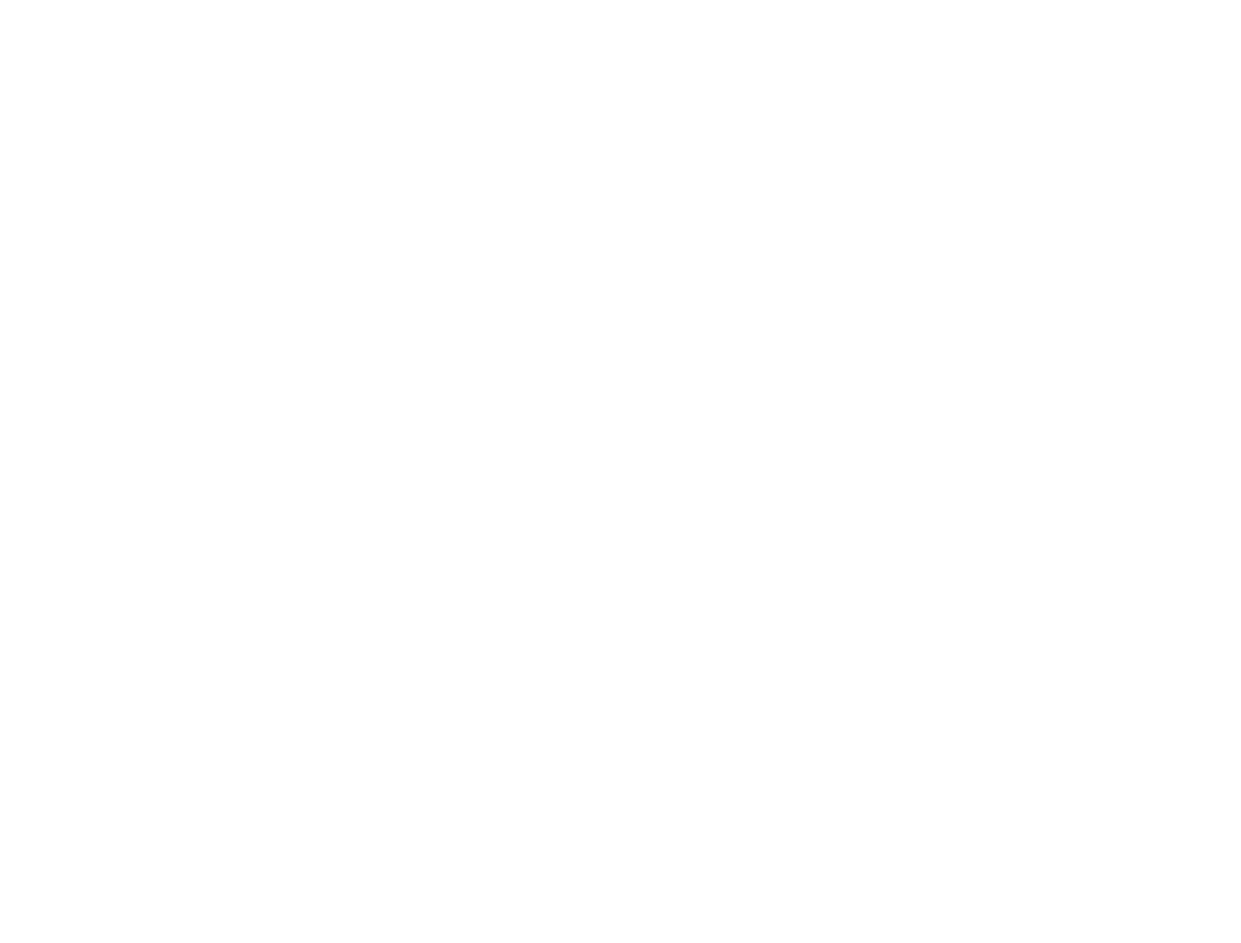
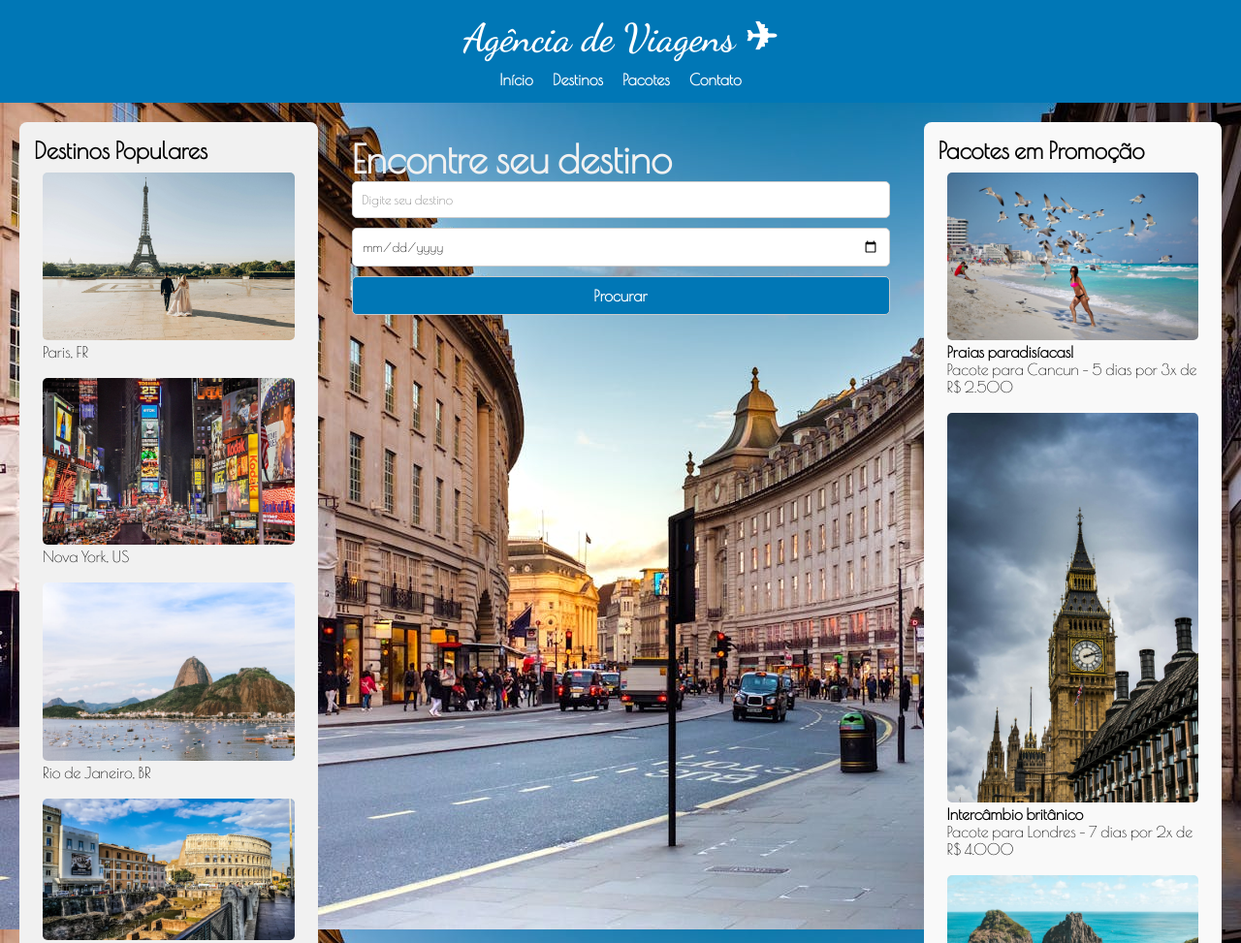
Before and after one commit to YasminOdaLima/agencia_viagem, a plain HTML site: page index.html in a window 1280 px wide. Shown: the top 973 px of the page at 97% size. Before the commit the page ends 800 px from the top, so only its background shows below. Drawn offline with nearby package versions, Linux system fonts and the light colour scheme.

Commit message:
Concluído
Projeto concluído.

```diff
--- a/index.html
+++ b/index.html
@@ -12,7 +12,61 @@
 </head>
 <body>
     <!-- Cabeçalho da página -->
+    <header>
+        <!-- Logo da agência -->
+        <h1 id="inicio">Agência de Viagens ✈</h1>
 
+        <!-- Navegação com links para seções da página -->
+        <nav>
+            <a href="#inicio">Início</a>
+            <a href="#destinos">Destinos</a>
+            <a href="#pacotes">Pacotes</a>
+            <a href="#contatos">Contato</a>
+        </nav>
+    </header>
+
+    <!-- Conteúdo principal da página -->
+    <div class="container">
+        <!-- Barra lateral esquerda com destinos populares -->
+        <aside class="sidebar">
+            <h2 id="destinos">Destinos Populares</h2>
+            <ul>
+                <li><img src="img/paris.jpg" alt="Paris"> Paris, FR</li>
+                <li><img src="img/ny.jpg" alt="Nova York"> Nova York, US</li>
+                <li><img src="img/riojaneiro.jpg" alt="Rio de Janeiro"> Rio de Janeiro, BR</li>
+                <li><img src="img/roma.jpg" alt="Roma"> Roma, IT</li>
+                <li><img src="img/tokio.jpg" alt="Tóquio"> Tóquio, JP</li>
+            </ul>
+        </aside>
+
+        <!-- Seção central com formulário de pesquisa -->
+        <section class="main-content">
+            <h2 class="subtitle">Encontre seu destino</h2>
+            <form>
+                <input type="text" placeholder="Digite seu destino" required>
+                <input type="date" required>
+                <button type="submit">Procurar</button>
+            </form>
+        </section>
+
+        <!-- Barra lateral direita com pacotes em promoção -->
+        <aside class="secondary-content">
+            <h2 id="pacotes">Pacotes em Promoção</h2>
+            <ul>
+                <li><img src="img/cancun.jpg" alt="Cancun"> <b>Praias paradisíacas!</b>
+                <br>Pacote para Cancun - 5 dias por 3x de R$ 2.500</li>
+                <li><img src="img/londres.jpg" alt="Londres"> <b>Intercâmbio britânico</b>
+                <br>Pacote para Londres - 7 dias por 2x de R$ 4.000</li>
+                <li><img src="img/noronha.jpg" alt="Fernando de Noronha"><b>Super oportunidade!</b>
+                <br> Pacote para Fernando de Noronha - 4 dias por R$ 3.200</li>
+            </ul>
+        </aside>
+    </div>
+
+    <!-- Rodapé da página -->
+    <footer>
+        <p id="contatos">&copy; 2025 Agência de Viagens - Contato: contato@agenciaviagens.com</p>
+    </footer>
 
     <!-- 1ª Digitação (Aqui) -->
 
--- a/style.css
+++ b/style.css
@@ -13,12 +13,129 @@
 
 /* Definição de variáveis de cores */
 :root {
-    --fundo-escuro: #0077b6;;
+    --fundo-escuro: #0077b6;
     --texto-fundo-d: #005f8a;
     --texto-claro: #FFFFFF;
     --texto-secundario: #F1f1f1;
     --texto-terciario: #F9f9f9;
     --texto-cinza: #ccc;
 }
+
 /* Estilos para o cabeçalho */
-/* 2ª Digitação (Aqui) */
+header {
+    background: var(--fundo-escuro);
+    color: var(--texto-claro);
+    padding: 15px;
+    text-align: center;
+}
+
+h1 {
+    font-family: "Dancing Script", serif;
+    font-size: 2.5rem;
+}
+
+nav {
+    display: flex;
+    justify-content: center;
+    gap: 20px;
+    margin-top: 10px;
+}
+
+nav a {
+    color: var(--texto-claro);
+    text-decoration: none;
+    font-weight: bold;
+}
+
+/* Estilos para o container principal */
+.container {
+    display: flex;
+    flex: 1;
+    padding: 20px;
+    gap: 20px;
+    flex-wrap: wrap;
+    background: url(img/london.jpg) no-repeat center fixed;
+    background-size: cover;
+}
+
+/* Estilos para a barra lateral esquerda */
+.sidebar {
+    flex: 1; /* Neste caso usará 25% da largura */
+    min-width: 200px;
+    background: var(--texto-secundario);
+    padding: 15px;
+    border-radius: 8px;
+}
+
+/* Estilos para o conteúdo principal */
+.main-content {
+    flex: 2; /* Neste caso usará 50% da largura */
+    min-width: 300px;
+    padding: 15px;
+}
+
+.subtitle {
+    color: var(--texto-secundario);
+    font-size: 2.5rem;
+}
+
+/* Estilos para a barra lateral direita */
+.secondary-content {
+    flex: 1; /* Neste caso usará 25% restantes da largura */
+    min-width: 200px;
+    background: var(--texto-terciario);
+    padding: 15px;
+    border-radius: 8px;
+}
+
+/* Estilos para os itens das listas */
+li {
+    padding: 9px;
+}
+
+/* Estilos para o rodapé */
+footer {
+    background: var(--fundo-escuro);
+    color: var(--texto-claro);
+    text-align: center;
+    padding: 10px;
+    margin-top: auto;
+}
+
+/* Estilos para o formulário */
+form {
+    display: flex;
+    flex-direction: column;
+    gap: 10px;
+}
+
+input, button {
+    padding: 10px;
+    border: 1px solid var(--texto-cinza);
+    border-radius: 5px;
+}
+
+button {
+    background: var(--fundo-escuro);
+    color: #FFFFFF;
+    cursor: pointer;
+    font-weight: bold;
+    font-size: 1rem;
+}
+
+button:hover {
+    background: #005f8a;
+}
+
+/* Estilos para as imagens */
+img {
+    width: 100%;
+    border-radius: 5px;
+}
+
+/* Estilos responsivos para telas menores que 768px */
+@media (max-width: 768px) {
+    .container {
+        flex-direction: column;
+    }
+}
```
